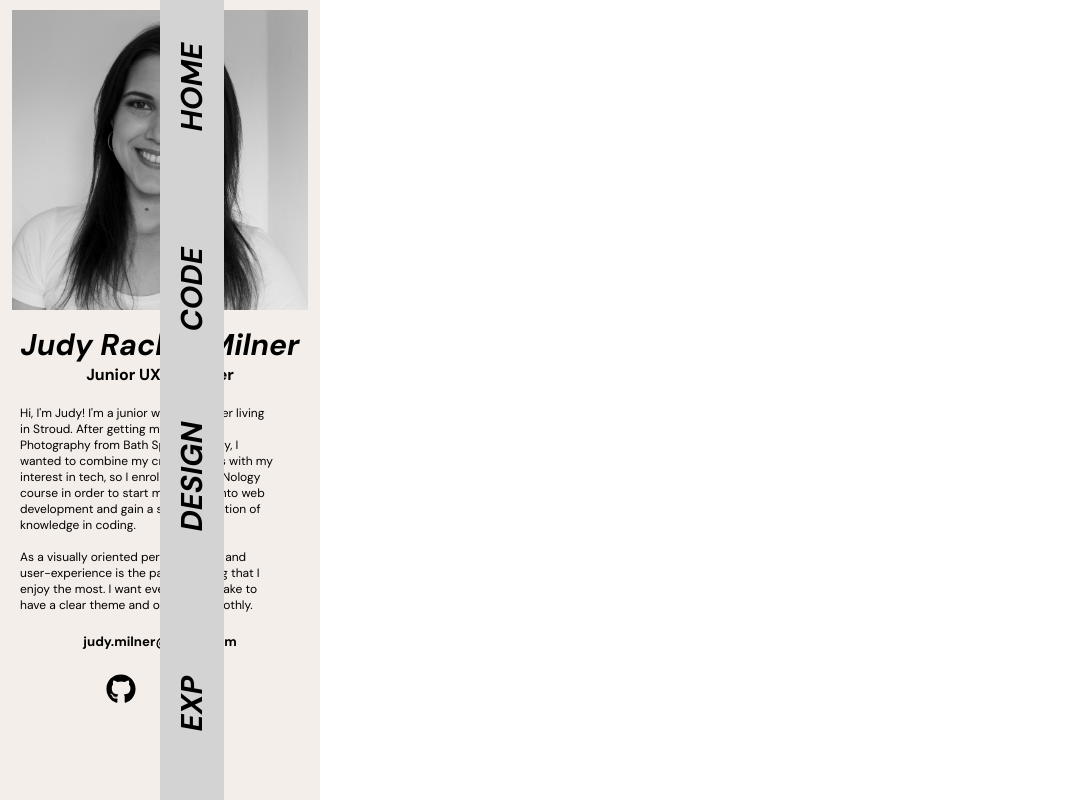
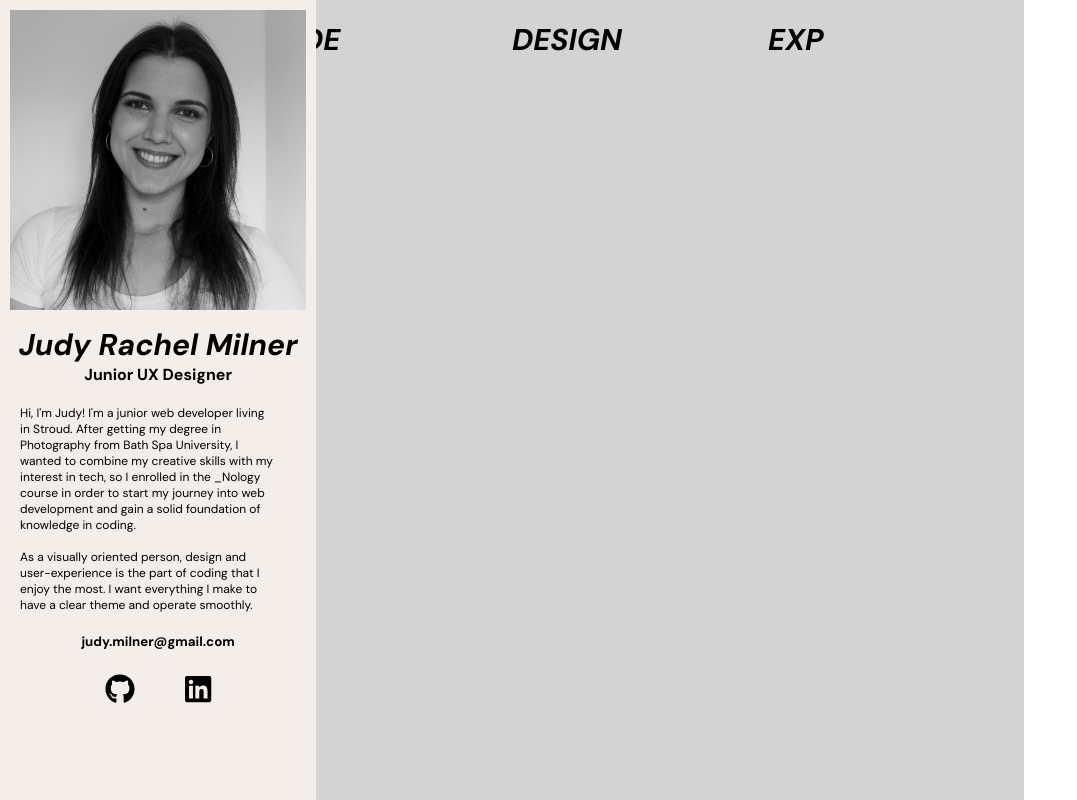
Before and after one commit to juderem/judy-portfolio, a React (Create React App) app: page /judy-portfolio/projects in a window 1280 px wide. Shown: the whole page, without its empty margins (0-1077 px from the left). Built offline with nearby package versions, Linux system fonts and the light colour scheme.

Commit message:
further nav progree

```diff
--- a/package.json
+++ b/package.json
@@ -1,6 +1,6 @@
 {
   "name": "juderem-portfolio",
-  "homepage": "http://juderem.github.io/judy-portfolio",
+  "homepage": "http://juderem.github.io/",
   "version": "0.1.0",
   "private": true,
   "dependencies": {
--- a/src/assets/_layouts.scss
+++ b/src/assets/_layouts.scss
@@ -2,10 +2,11 @@
     display: grid;
     height: 100vh;
     width: 100vw;
+    min-width: 100vw;
     grid-gap: 5px;
-    grid-template-columns: 25vw 5vw 70vw;
+    grid-template-columns: 30vw 70vw;
     grid-template-areas:
-      'about' 'nav' 'main';
+      'about' 'main';
   }
 
 
--- a/src/components/AboutBar/AboutBar.jsx
+++ b/src/components/AboutBar/AboutBar.jsx
@@ -1,9 +1,23 @@
 import React from 'react'
 import styles from './AboutBar.module.scss';
 import { FontAwesomeIcon } from "@fortawesome/react-fontawesome";
+import judy from '../../assets/images/JudyMilnerPicture.jpg';
+import Design from '../../components/Design';
+import Code from '../../components/Code';
+import Exp from '../Exp';
+import Home from '../Home';
 import library from '../../data/fa-library.js';
-import judy from '../../assets/images/JudyMilnerPicture.jpg';
-import Navo from '../Navo';
+import { useState } from 'react';
+import { TransitionGroup, CSSTransition } from "react-transition-group";
+import "../../transitions/transitions.scss";
+import {
+    BrowserRouter,
+    Link,
+    Redirect,
+    Route,
+    Router,
+    Switch,
+  } from "react-router-dom";
 
 const AboutBar = () => {
     return (
@@ -31,7 +45,33 @@ const AboutBar = () => {
                     </a>
                 </div>
             </div>
-            <Navo />
+            <div className={styles.container}>
+                <div className={styles.navo}>
+                    <BrowserRouter className={styles.router}>
+                        <Link to="/" className={styles.link}>
+                            <h1 className={styles.atitle}>HOME</h1>
+                        </Link>
+                        <Link to="/code" className={styles.link}>
+                            <h1 className={styles.atitle}>CODE</h1>
+                        </Link>
+                        <Link to="/design" className={styles.link}>
+                            <h1 className={styles.atitle}>DESIGN</h1>
+                        </Link>
+                        <Link to="/exp" className={styles.link}>
+                            <h1 className={styles.atitle}>EXP</h1>
+                        </Link>
+                        <Switch>
+                        <Route exact path="/" component={Home} />
+                        <Route exact path="judy-portfolio">
+                            <Redirect to="/" />
+                        </Route>
+                        <Route exact path="/code" component={Code} />
+                        <Route exact path="/design" component={Design} />
+                        <Route exact path="/exp" component={Exp} />
+                        </Switch>
+                    </BrowserRouter>
+                    </div>
+                </div>
         </div>
     )
 }
--- a/src/components/AboutBar/AboutBar.module.scss
+++ b/src/components/AboutBar/AboutBar.module.scss
@@ -3,10 +3,11 @@
 .container {
     display: grid;
     grid-area: about;
+    width: 30vw;
 }
 
 .AboutBar {
-    width: 25vw;
+    // width: 25vw;
     background-color: #F3EEE9;
     height: 100vh;
     position: fixed;
@@ -74,3 +75,40 @@
         color: black;
     }
 }
+
+.navo {
+    background-color: lightgray;
+    height: 100vh;
+    top: 0;
+    // width: 5vw;
+    // position: fixed;
+    // margin-left: 10.5%;
+    display: flex;
+    flex-direction: row;
+    justify-content: space-around;
+    color: black;
+}
+
+.link {
+    font-style: italic;
+    font-size: 15px;
+    color: black;
+    text-decoration: none;
+    margin: 0;
+    flex-direction: row;
+    grid-area: about;
+    width: 20vw;
+    // height: 15vh;
+}
+
+.link:hover {
+    color: red;
+}
+
+.link:link {
+    text-decoration: none;
+}
+
+.Navo_link__pCRmr {
+    color: black;
+}
--- a/src/components/Home/Home.module.scss
+++ b/src/components/Home/Home.module.scss
@@ -7,7 +7,10 @@ html {
 }
 
 .Home {
+    display: flex;
+    justify-content: flex-start;
     grid-area: main;
+    align-items: stretch;
 }
 
 // .container {
--- a/src/components/Navo/Navo.module.scss
+++ b/src/components/Navo/Navo.module.scss
@@ -11,10 +11,10 @@
     top: 0;
     width: 5vw;
     position: fixed;
-    // margin-left: 25%;
-    display: flex;
+    margin-left: 10.5%;
+    // display: flex;
     flex-direction: column;
-    justify-content: space-around;
+    // justify-content: space-around;
     grid-area: nav;
 }
 
```
